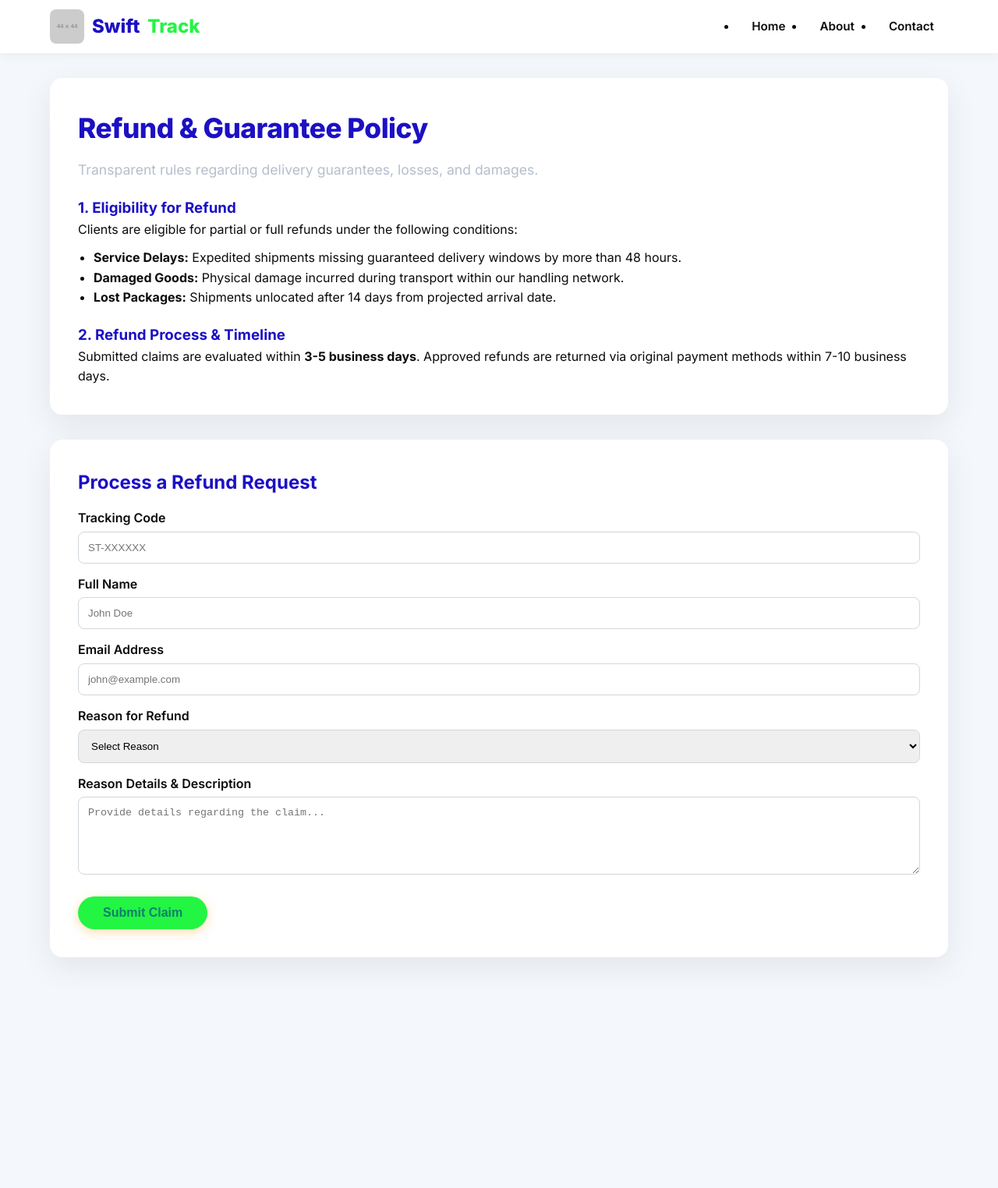
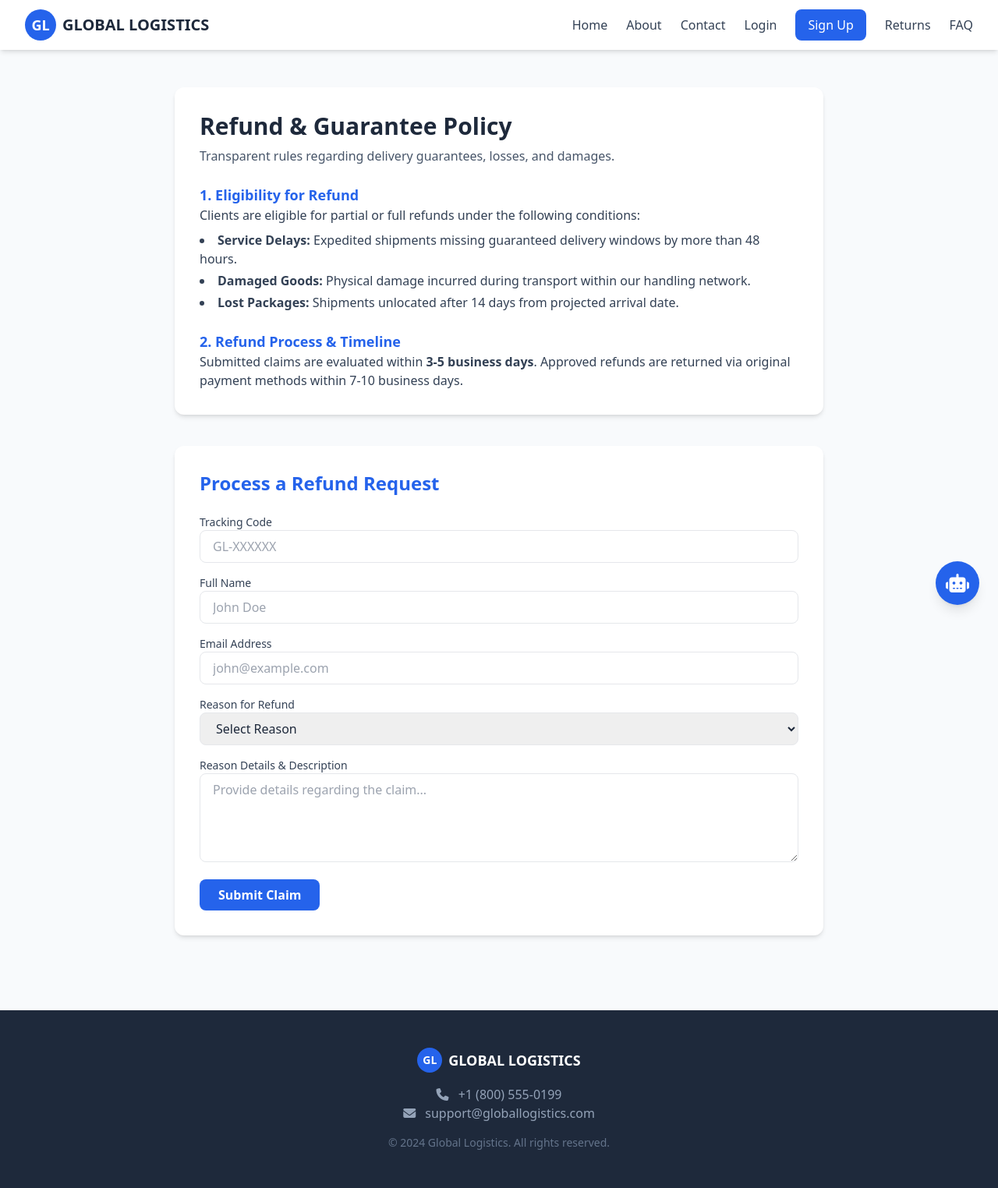
Before and after one commit to Bossbrown1770/Global-Logistics, a website: page Global/returns.html in a window 1280 px wide. Shown: the whole page at 78% size. Before the commit the page ends 1268 px from the top, so only its background shows below. Drawn offline with nearby package versions, Linux system fonts and the light colour scheme; placeholder pictures from the web are drawn by us.

Commit message:
Update returns.html

```diff
--- a/Global/returns.html
+++ b/Global/returns.html
@@ -4,83 +4,147 @@
   <meta charset="UTF-8" />
   <meta name="viewport" content="width=device-width, initial-scale=1.0" />
   <title>Global Logistics – Refund Policy & Claims</title>
-  <link rel="stylesheet" href="https://cdnjs.cloudflare.com/ajax/libs/font-awesome/6.0.0-beta3/css/all.min.css" />
-  <link href="https://fonts.googleapis.com/css2?family=Inter:wght@400;500;600;700;800&display=swap" rel="stylesheet" />
-  <link rel="stylesheet" href="style.css">
-  <style>
-    .policy-box { background: var(--white); padding: 36px; border-radius: var(--radius); box-shadow: var(--shadow); margin: 32px 0; }
-    .refund-form { background: var(--white); padding: 36px; border-radius: var(--radius); box-shadow: var(--shadow); margin-bottom: 40px; }
-    .refund-form label { font-weight: 600; display: block; margin-top: 14px; }
-    .refund-form input, .refund-form select, .refund-form textarea { width: 100%; padding: 12px; border: 1px solid #d0d7de; border-radius: 8px; margin-top: 4px; }
-  </style>
+  <script src="https://cdn.tailwindcss.com"></script>
+  <link rel="stylesheet" href="https://cdnjs.cloudflare.com/ajax/libs/font-awesome/6.5.1/css/all.min.css">
+  <script src="https://cdn.jsdelivr.net/npm/@supabase/supabase-js@2/dist/umd/supabase.min.js"></script>
 </head>
-<body>
-  <nav class="navbar">
-    <div class="container">
-      <div class="nav-logo">
-        <img src="https://placehold.co/44x44/0b2b5c/white?text=ST" alt="SwiftTrack" />
-        Swift<span>Track</span>
+<body class="bg-slate-50 text-slate-800 font-sans">
+
+  <!-- ===== HEADER (same as index.html) ===== -->
+  <header class="bg-white shadow-md sticky top-0 z-50">
+    <div class="max-w-7xl mx-auto px-4 sm:px-6 lg:px-8">
+      <div class="flex justify-between items-center h-16">
+        <a href="index.html" class="flex items-center space-x-2">
+          <div class="w-10 h-10 bg-blue-600 rounded-full flex items-center justify-center">
+            <span class="text-white font-bold text-lg">GL</span>
           </div>
-      <ul class="nav-links">
-        <li><a href="index.html">Home</a></li>
-        <li><a href="about.html">About</a></li>
-        <li><a href="contact.html">Contact</a></li>
-      </ul>
+          <span class="text-xl font-bold text-slate-800">GLOBAL LOGISTICS</span>
+        </a>
+        <nav id="nav-links" class="hidden md:flex items-center space-x-6">
+          <!-- filled by main.js -->
+        </nav>
+        <button onclick="toggleMobileMenu()" class="md:hidden text-slate-700 p-2 hover:bg-slate-100 rounded-lg transition">
+          <i class="fas fa-bars text-2xl"></i>
+        </button>
       </div>
-  </nav>
+    </div>
+    <!-- Mobile menu -->
+    <div id="mobile-menu" class="hidden md:hidden bg-white border-t shadow-lg">
+      <div id="mobile-nav-links" class="px-4 py-3 space-y-1">
+        <!-- filled by main.js -->
+      </div>
+    </div>
+  </header>
 
-  <main class="container">
-    <div class="policy-box">
-      <h1 class="section-title">Refund & Guarantee Policy</h1>
-      <p class="section-sub">Transparent rules regarding delivery guarantees, losses, and damages.</p>
+  <!-- ===== MAIN CONTENT ===== -->
+  <main class="max-w-4xl mx-auto px-4 sm:px-6 lg:px-8 py-12">
 
-      <h3 style="margin-top:20px; color:var(--primary);">1. Eligibility for Refund</h3>
-      <p>Clients are eligible for partial or full refunds under the following conditions:</p>
-      <ul style="padding-left: 20px; margin: 10px 0;">
+    <div class="bg-white rounded-xl shadow-md p-8 mb-10">
+      <h1 class="text-3xl font-bold mb-2">Refund & Guarantee Policy</h1>
+      <p class="text-slate-600 mb-6">Transparent rules regarding delivery guarantees, losses, and damages.</p>
+
+      <h3 class="text-lg font-bold text-blue-600 mt-6">1. Eligibility for Refund</h3>
+      <p class="text-slate-700">Clients are eligible for partial or full refunds under the following conditions:</p>
+      <ul class="list-disc list-inside text-slate-700 space-y-1 mt-2">
         <li><strong>Service Delays:</strong> Expedited shipments missing guaranteed delivery windows by more than 48 hours.</li>
         <li><strong>Damaged Goods:</strong> Physical damage incurred during transport within our handling network.</li>
         <li><strong>Lost Packages:</strong> Shipments unlocated after 14 days from projected arrival date.</li>
       </ul>
 
-      <h3 style="margin-top:20px; color:var(--primary);">2. Refund Process & Timeline</h3>
-      <p>Submitted claims are evaluated within <strong>3-5 business days</strong>. Approved refunds are returned via original payment methods within 7-10 business days.</p>
+      <h3 class="text-lg font-bold text-blue-600 mt-6">2. Refund Process & Timeline</h3>
+      <p class="text-slate-700">Submitted claims are evaluated within <strong>3-5 business days</strong>. Approved refunds are returned via original payment methods within 7-10 business days.</p>
     </div>
 
-    <div class="refund-form">
-      <h2 style="color:var(--primary);">Process a Refund Request</h2>
-      <form onsubmit="submitRefund(event)">
-        <label>Tracking Code</label>
-        <input type="text" placeholder="ST-XXXXXX" required />
-
-        <label>Full Name</label>
-        <input type="text" placeholder="John Doe" required />
-
-        <label>Email Address</label>
-        <input type="email" placeholder="john@example.com" required />
-
-        <label>Reason for Refund</label>
-        <select required>
+    <!-- Refund Request Form -->
+    <div class="bg-white rounded-xl shadow-md p-8">
+      <h2 class="text-2xl font-bold text-blue-600 mb-6">Process a Refund Request</h2>
+      <form onsubmit="submitRefund(event)" class="space-y-4">
+        <div>
+          <label class="block text-sm font-medium text-slate-700">Tracking Code</label>
+          <input type="text" placeholder="GL-XXXXXX" required class="w-full border rounded-lg px-4 py-2 focus:outline-none focus:border-blue-600">
+        </div>
+        <div>
+          <label class="block text-sm font-medium text-slate-700">Full Name</label>
+          <input type="text" placeholder="John Doe" required class="w-full border rounded-lg px-4 py-2 focus:outline-none focus:border-blue-600">
+        </div>
+        <div>
+          <label class="block text-sm font-medium text-slate-700">Email Address</label>
+          <input type="email" placeholder="john@example.com" required class="w-full border rounded-lg px-4 py-2 focus:outline-none focus:border-blue-600">
+        </div>
+        <div>
+          <label class="block text-sm font-medium text-slate-700">Reason for Refund</label>
+          <select required class="w-full border rounded-lg px-4 py-2 focus:outline-none focus:border-blue-600">
             <option value="">Select Reason</option>
             <option value="delay">Delivery Delay</option>
             <option value="damage">Package Damaged</option>
             <option value="lost">Lost Package</option>
             <option value="other">Other Issue</option>
           </select>
-
-        <label>Reason Details & Description</label>
-        <textarea style="height:100px;" placeholder="Provide details regarding the claim..." required></textarea>
-
-        <button type="submit" class="btn-primary" style="margin-top:20px;">Submit Claim</button>
+        </div>
+        <div>
+          <label class="block text-sm font-medium text-slate-700">Reason Details & Description</label>
+          <textarea rows="4" placeholder="Provide details regarding the claim..." required class="w-full border rounded-lg px-4 py-2 focus:outline-none focus:border-blue-600"></textarea>
+        </div>
+        <button type="submit" class="bg-blue-600 text-white px-6 py-2 rounded-lg hover:bg-blue-700 transition font-semibold">Submit Claim</button>
       </form>
     </div>
+
   </main>
 
+  <!-- ===== FOOTER (same as index.html) ===== -->
+  <footer class="bg-slate-800 text-white py-12 mt-12">
+    <div class="max-w-7xl mx-auto px-4 sm:px-6 lg:px-8 text-center">
+      <div class="flex items-center justify-center space-x-2 mb-4">
+        <div class="w-8 h-8 bg-blue-600 rounded-full flex items-center justify-center">
+          <span class="text-white font-bold text-sm">GL</span>
+        </div>
+        <span class="text-lg font-bold">GLOBAL LOGISTICS</span>
+      </div>
+      <div class="text-slate-400 mb-4">
+        <p><i class="fas fa-phone mr-2"></i> +1 (800) 555-0199</p>
+        <p><i class="fas fa-envelope mr-2"></i> support@globallogistics.com</p>
+      </div>
+      <div class="text-slate-500 text-sm">&copy; 2024 Global Logistics. All rights reserved.</div>
+    </div>
+  </footer>
+
+  <!-- ===== CHAT WIDGET ===== -->
+  <div class="fixed bottom-6 right-6 z-50">
+    <button onclick="toggleChat()" class="w-14 h-14 bg-blue-600 text-white rounded-full shadow-lg hover:bg-blue-700 transition flex items-center justify-center">
+      <i class="fas fa-robot text-2xl"></i>
+    </button>
+    <div id="chat-window" class="hidden absolute bottom-16 right-0 w-80 bg-white rounded-xl shadow-2xl border">
+      <div class="bg-blue-600 text-white p-4 rounded-t-xl flex justify-between items-center">
+        <span class="font-semibold"><i class="fas fa-robot mr-2"></i>GL Assistant</span>
+        <button onclick="toggleChat()" class="hover:text-slate-200"><i class="fas fa-times"></i></button>
+      </div>
+      <div id="chat-messages" class="max-h-80 overflow-y-auto p-4 space-y-2">
+        <div class="mb-2"><span class="inline-block bg-slate-200 text-slate-700 px-3 py-2 rounded-lg text-sm">Hello! I'm your logistics assistant. How can I help you today?</span></div>
+      </div>
+      <div class="p-3 border-t">
+        <div class="flex space-x-2">
+          <input id="chat-input" type="text" placeholder="Ask about shipping..." class="flex-1 border rounded-lg px-3 py-2 text-sm focus:outline-none focus:border-blue-600">
+          <button onclick="processAIQuery()" class="bg-blue-600 text-white px-3 py-2 rounded-lg hover:bg-blue-700"><i class="fas fa-paper-plane"></i></button>
+        </div>
+      </div>
+    </div>
+  </div>
+
+  <script src="main.js"></script>
   <script>
     function submitRefund(e) {
       e.preventDefault();
       alert('Your refund application has been submitted! Claim Reference ID: RF-' + Math.floor(Math.random() * 899999 + 100000));
       e.target.reset();
     }
+    // Ensure chat functions exist
+    window.toggleChat = function() {
+      const chat = document.getElementById('chat-window');
+      chat.classList.toggle('hidden');
+    };
+    window.processAIQuery = function() {
+      alert('AI chat is being integrated. Stay tuned!');
+    };
   </script>
 </body>
 </html>
```
Lines whose indentation alone changed are shown as unchanged.
